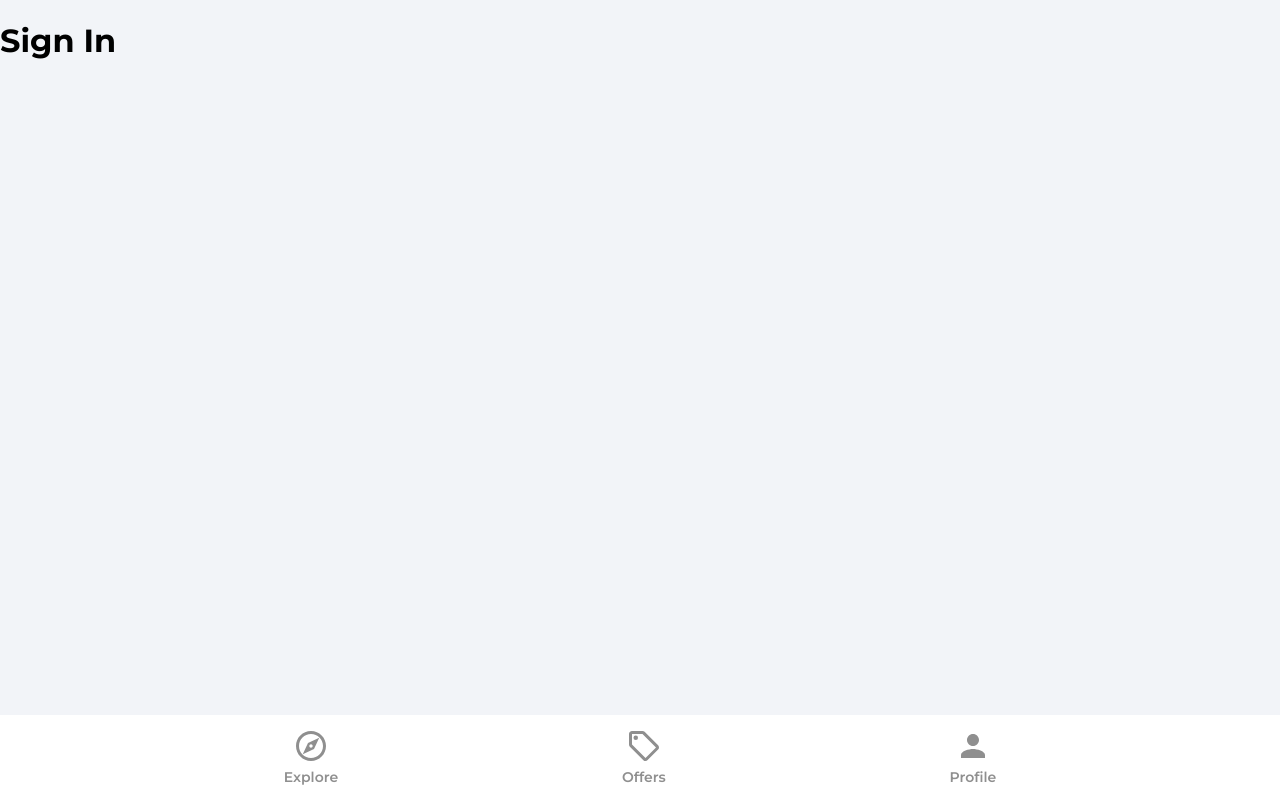
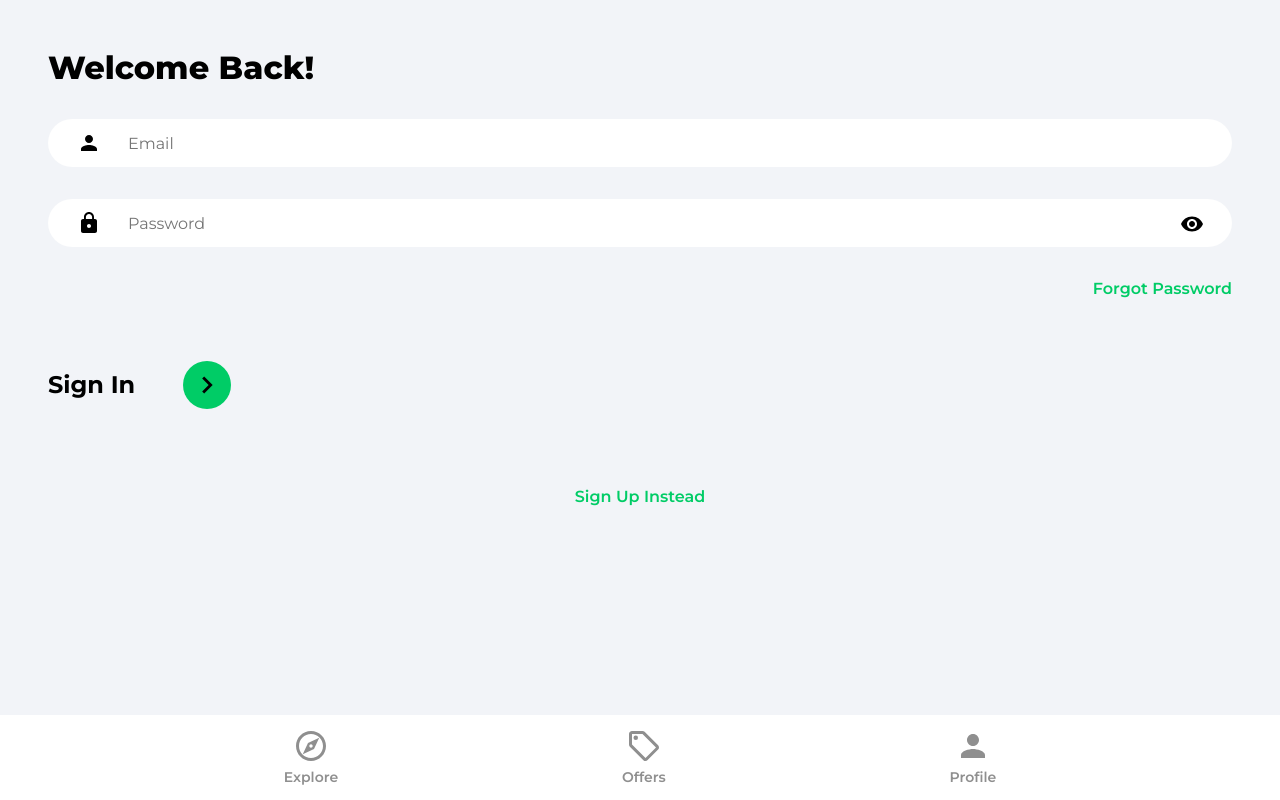
Before and after one commit to kumpraj/house-marketplace-app, a React (Create React App) app: page /sign-in in a window 1280 px wide. Built offline with nearby package versions, Linux system fonts and the light colour scheme.

Commit message:
modified signIn page

```diff
--- a/src/pages/SignIn.jsx
+++ b/src/pages/SignIn.jsx
@@ -1,8 +1,76 @@
+import { useState } from "react";
+import { Link, useNavigate } from "react-router-dom";
+import visibilityIcon from '../assets/svg/visibilityIcon.svg'
+import {ReactComponent as ArrowRightIcon} from '../assets/svg/keyboardArrowRightIcon.svg'
+
+
 function SignIn() {
+  const [showPassword, setShowpassword] = useState(false);
+  const [formData, setFormData] = useState({
+    email: '',
+    password: ''
+  })
+
+  const { email, password} = formData;
+
+  const navigate = useNavigate();
+
+  const onChange = (e) => {
+
+  }
+
+
     return (
-      <div>
-          <h1>Sign In</h1>
-      </div>
+      <>
+        <div className="pageContainer">
+          <header>
+            <p className="pageHeader">
+              Welcome Back!
+            </p>
+          </header>
+
+
+            <form >
+              <input type="email"
+                className="emailInput"
+                value={email}
+                id='email'
+                placeholder="Email"
+                onChange={onChange} />
+
+              <div className="passwordInputDiv">
+                <input type={showPassword ? 'text': 'password'}
+                 className="passwordInput"
+                 placeholder="Password"
+                 value={password}
+                 id='password'
+                 onChange={onChange} />
+
+                 <img src={visibilityIcon}
+                 alt="show password"
+                 className='showPassword'
+                 placeholder="Password"
+                 onClick={() => setShowpassword((prevState) => !prevState)} />
+              </div>
+
+              <Link to='/forgot-password' className="forgotPasswordLink">
+                Forgot Password
+              </Link>
+
+              <div className="signInBar">
+                <p className="signInText">Sign In</p>
+                <button className="signInButton">
+                  <ArrowRightIcon fill="#fffff" width='34px' height='34px'/>
+                </button>
+              </div>
+            </form>
+            {/* OAuth */}
+
+            <Link to='/sign-up' className="registerLink">
+              Sign Up Instead
+            </Link>
+        </div>
+      </>
     )
   }
 
```
